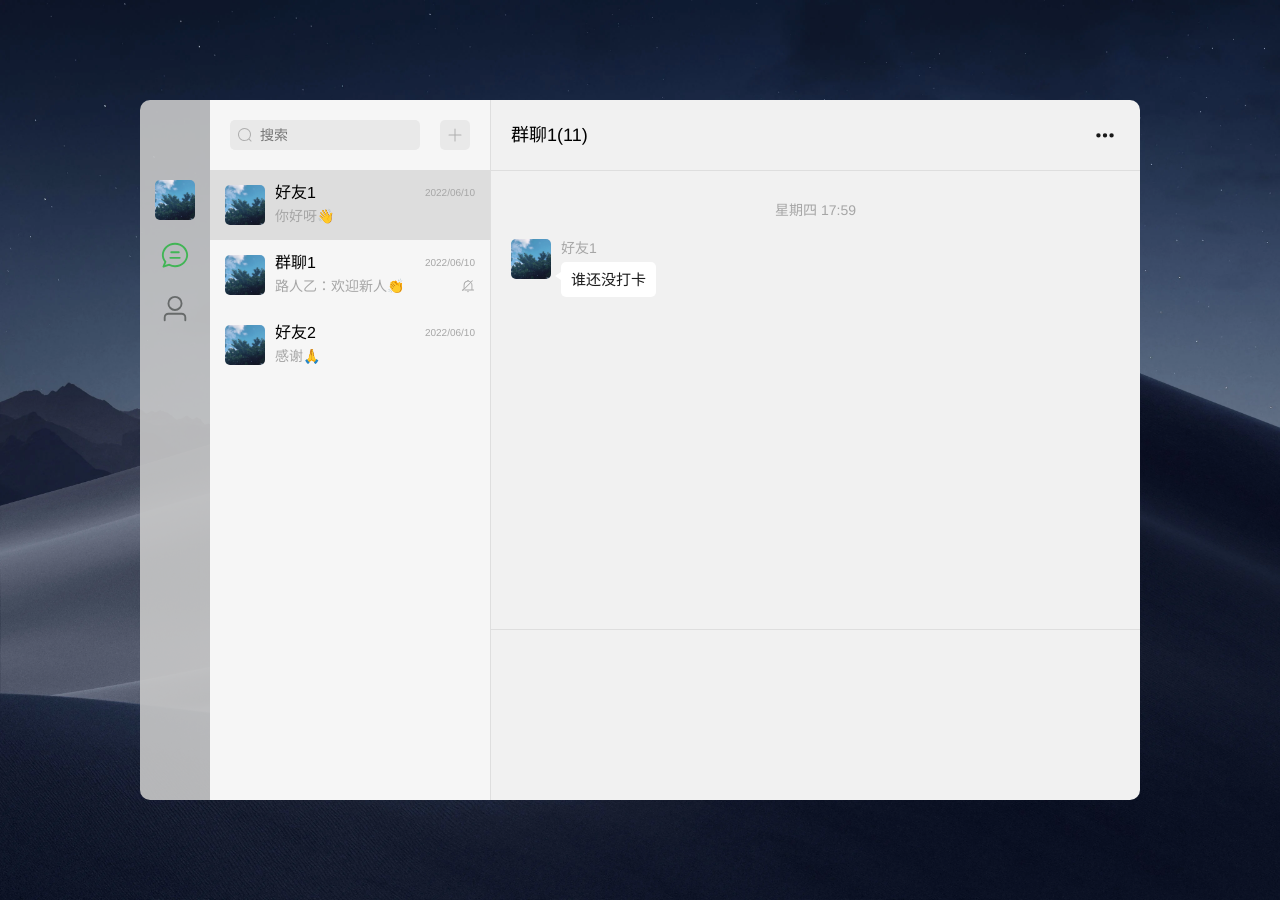
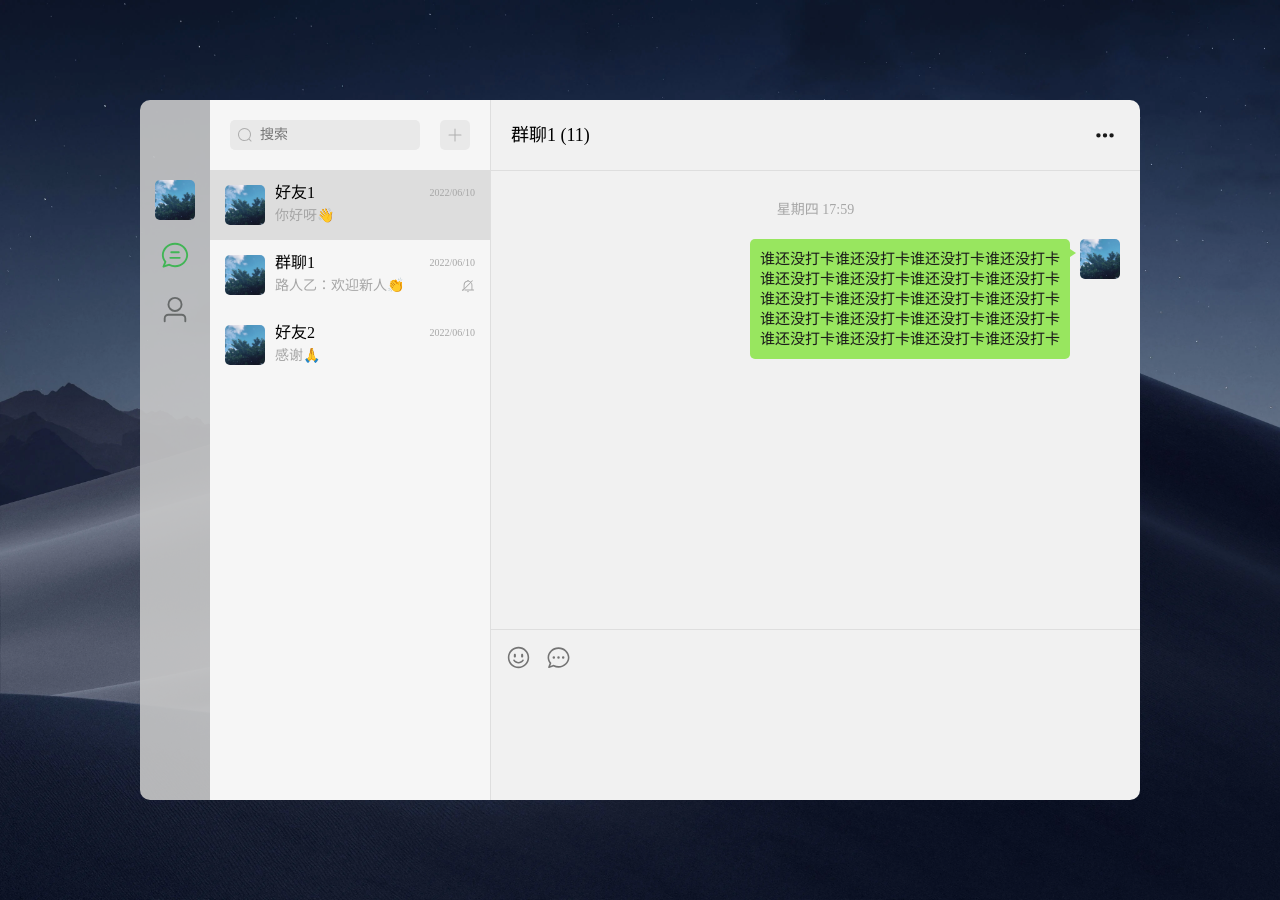
Before and after one commit to hzy1721/wechat, a Vue app: page / in a window 1280 px wide. Built offline with nearby package versions, Linux system fonts and the light colour scheme.

Commit message:
UI of ChatTab

```diff
--- a/src/App.vue
+++ b/src/App.vue
@@ -11,7 +11,6 @@ body {
   background-image: url('@/assets/bg_mojave.webp');
   background-size: cover;
   overflow: hidden;
-  font-family: "Hiragino Sans GB", "Microsoft YaHei", "黑体", Helvetica, Arial, Tahoma, sans-serif;
   font-size: 14px;
   line-height: 18px;
   user-select: none;
--- a/src/views/home/chat/ChatTab.vue
+++ b/src/views/home/chat/ChatTab.vue
@@ -3,6 +3,7 @@ import type { ChatSession } from "@/models/ChatSession";
 import TimeDivider from "./TimeDivider.vue";
 import MessageItem from "./MessageItem.vue";
 import type { Message } from "@/models/Message";
+import SendMessageBar from "./SendMessageBar.vue";
 
 const chat: ChatSession = {
   name: '群聊1',
@@ -17,8 +18,8 @@ const message: Message = {
   userId: '123',
   avatar: '/src/assets/avatar.jpg',
   name: '好友1',
-  text: '谁还没打卡',
-  me: false
+  text: '谁还没打卡谁还没打卡谁还没打卡谁还没打卡谁还没打卡谁还没打卡谁还没打卡谁还没打卡谁还没打卡谁还没打卡谁还没打卡谁还没打卡谁还没打卡谁还没打卡谁还没打卡谁还没打卡谁还没打卡谁还没打卡谁还没打卡谁还没打卡',
+  me: true
 };
 </script>
 
@@ -26,7 +27,7 @@ const message: Message = {
   <div class="chat-tab">
     <div class="header">
       <div class="name">
-        {{ chat.name }}<span v-if="chat.member">({{ chat.member }})</span>
+        {{ chat.name }} <span v-if="chat.member">({{ chat.member }})</span>
       </div>
       <el-icon :size="20" color="#181818" class="menu">
         <MoreFilled />
@@ -39,7 +40,7 @@ const message: Message = {
     </div>
 
     <div class="footer">
-
+      <SendMessageBar />
     </div>
   </div>
 </template>
--- a/src/views/home/chat/MessageBubble.vue
+++ b/src/views/home/chat/MessageBubble.vue
@@ -13,36 +13,56 @@ const props = defineProps({
 
 <template>
   <div class="message-bubble">
-    <div class="corner">
-
-    </div>
-    <div class="text">
-      {{ msg }}
-    </div>
+    <template v-if="!me">
+      <div class="corner-left"></div>
+      <div class="text">
+        {{ msg }}
+      </div>
+    </template>
+    <template v-else>
+      <div class="corner-right"></div>
+      <div class="text" style="background-color: #98E65F;">
+        {{ msg }}
+      </div>
+    </template>
   </div>
 </template>
 
 <style lang="scss">
 .message-bubble {
   position: relative;
+  $bg-color-defualt: #fff;
+  $bg-color-me: #98E65F;
 
-  >.corner {
+  >.corner-left {
     position: absolute;
     top: 10px;
     left: -10px;
     width: 0;
     height: 0;
     border: 4px solid transparent;
-    border-right: 6px solid white;
+    border-right: 6px solid $bg-color-defualt;
+  }
+
+  >.corner-right {
+    position: absolute;
+    top: 10px;
+    right: -10px;
+    width: 0;
+    height: 0;
+    border: 4px solid transparent;
+    border-left: 6px solid $bg-color-me;
   }
 
   >.text {
+    max-width: 300px;
     font-size: 15px;
-    line-height: 15px;
+    line-height: 20px;
     color: #1B1B1B;
     padding: 10px;
-    background-color: #fff;
+    background-color: $bg-color-defualt;
     border-radius: 5px;
+    user-select: text;
   }
 }
 </style>
--- a/src/views/home/chat/MessageItem.vue
+++ b/src/views/home/chat/MessageItem.vue
@@ -9,14 +9,22 @@ const props = defineProps<{
 </script>
 
 <template>
-  <div class="message-item">
-    <Avatar url="/src/assets/avatar.jpg" />
-    <div class="right-part">
-      <div class="name">
-        {{ message.name }}
+  <div class="message-item" :class="{ me: message.me }">
+    <template v-if="!message.me">
+      <Avatar :url="message.avatar" />
+      <div class="right-part">
+        <div class="name">
+          {{ message.name }}
+        </div>
+        <MessageBubble :msg="message.text" :me="message.me" />
       </div>
-      <MessageBubble :msg="message.text" :me="message.me" />
-    </div>
+    </template>
+    <template v-else>
+      <div class="left-part">
+        <MessageBubble :msg="message.text" :me="message.me" />
+      </div>
+      <Avatar :url="message.avatar" />
+    </template>
   </div>
 </template>
 
@@ -36,4 +44,15 @@ const props = defineProps<{
     }
   }
 }
+
+.message-item.me {
+
+  text-align: right;
+
+  >.left-part {
+    display: inline-block;
+    vertical-align: top;
+    margin-right: 10px;
+  }
+}
 </style>
--- /dev/null
+++ b/src/views/home/chat/SendMessageBar.vue
@@ -0,0 +1,31 @@
+<script setup lang="ts">
+import SendMessageMenu from "./SendMessageMenu.vue";
+
+</script>
+
+<template>
+  <div class="send-message-bar">
+    <SendMessageMenu />
+    <textarea class="message-input"></textarea>
+  </div>
+</template>
+
+<style lang="scss">
+.send-message-bar {
+  box-sizing: border-box;
+  padding: 15px;
+  height: 100%;
+
+  >.message-input {
+    outline: none;
+    resize: none;
+    border: none;
+    padding: 0;
+    box-sizing: border-box;
+    width: 100%;
+    height: 100px;
+    line-height: 20px;
+    background-color: #F1F1F1;
+  }
+}
+</style>
--- /dev/null
+++ b/src/views/home/chat/SendMessageMenu.vue
@@ -0,0 +1,20 @@
+<script setup lang="ts">
+import IconSmile from "../../icon/IconSmile.vue";
+
+</script>
+
+<template>
+  <div class="send-message-menu">
+    <IconSmile style="width: 25px; height: 25px; fill: #747474; margin-right: 15px;" />
+    <el-icon :size="25" color="#747474">
+      <ChatDotRound />
+    </el-icon>
+  </div>
+</template>
+
+<style lang="scss">
+.send-message-menu {
+  height: 25px;
+  margin-bottom: 15px;
+}
+</style>
--- /dev/null
+++ b/src/views/icon/IconSmile.vue
@@ -0,0 +1,11 @@
+<template>
+  <svg t="1655025210538" class="icon" viewBox="0 0 1024 1024" version="1.1" xmlns="http://www.w3.org/2000/svg"
+    p-id="2271">
+    <path
+      d="M512 74.666667C270.933333 74.666667 74.666667 270.933333 74.666667 512S270.933333 949.333333 512 949.333333 949.333333 753.066667 949.333333 512 753.066667 74.666667 512 74.666667z m0 810.666666c-204.8 0-373.333333-168.533333-373.333333-373.333333S307.2 138.666667 512 138.666667 885.333333 307.2 885.333333 512 716.8 885.333333 512 885.333333z"
+      p-id="2272"></path>
+    <path
+      d="M674.133333 608c-46.933333 57.6-100.266667 85.333333-162.133333 85.333333s-115.2-27.733333-162.133333-85.333333c-10.666667-12.8-32-14.933333-44.8-4.266667-12.8 10.666667-14.933333 32-4.266667 44.8 59.733333 70.4 130.133333 106.666667 211.2 106.666667s151.466667-36.266667 211.2-106.666667c10.666667-12.8 8.533333-34.133333-4.266667-44.8-12.8-10.666667-34.133333-8.533333-44.8 4.266667zM362.666667 512c23.466667 0 42.666667-19.2 42.666666-42.666667v-64c0-23.466667-19.2-42.666667-42.666666-42.666666s-42.666667 19.2-42.666667 42.666666v64c0 23.466667 19.2 42.666667 42.666667 42.666667zM661.333333 512c23.466667 0 42.666667-19.2 42.666667-42.666667v-64c0-23.466667-19.2-42.666667-42.666667-42.666666s-42.666667 19.2-42.666666 42.666666v64c0 23.466667 19.2 42.666667 42.666666 42.666667z"
+      p-id="2273"></path>
+  </svg>
+</template>
--- a/src/views/login/index.vue
+++ b/src/views/login/index.vue
@@ -43,6 +43,7 @@ const errorMessage = ref('');
   border-radius: 10px;
   background-color: #fff;
   color: #333;
+  font-family: "Hiragino Sans GB", "Microsoft YaHei", "黑体", Helvetica, Arial, Tahoma, sans-serif;
 
   >.title {
     border-radius: 10px 10px 0 0;
```
